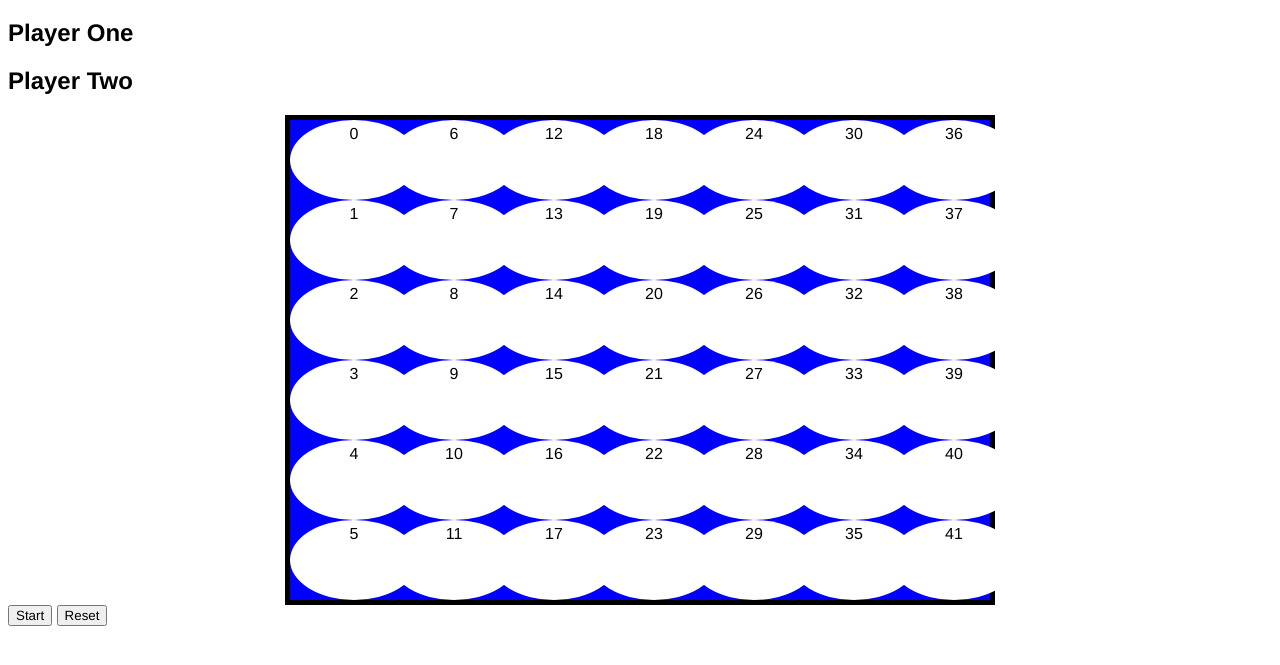
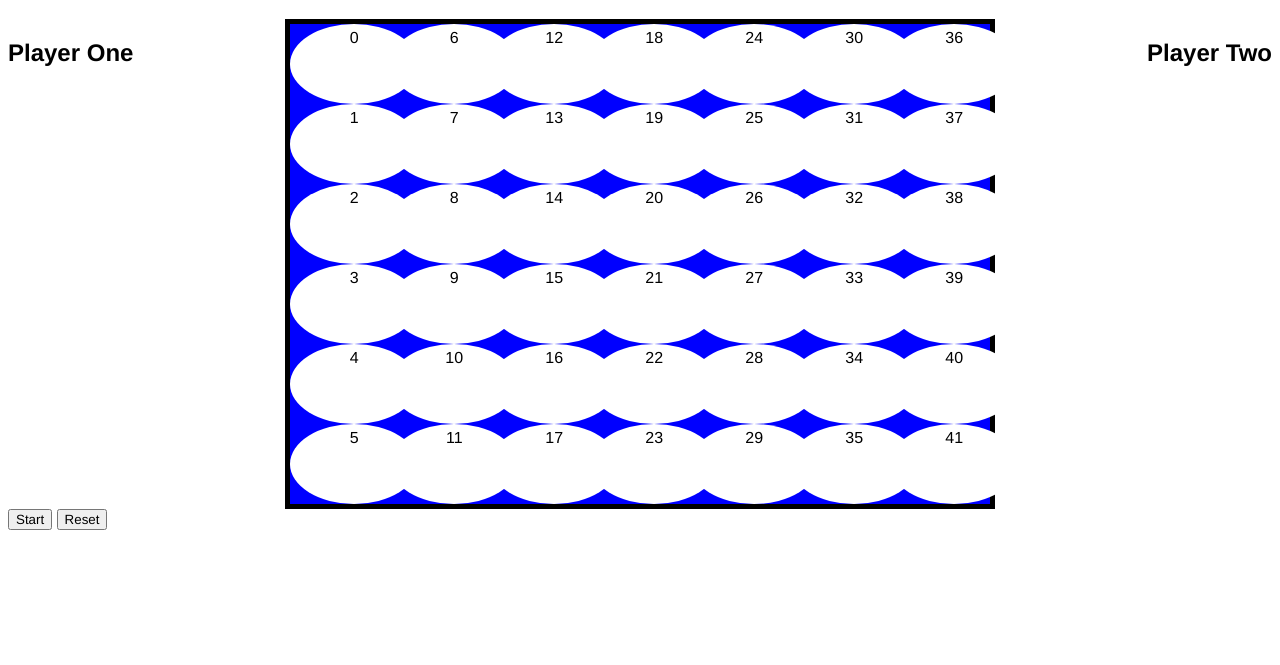
Before and after one commit to Reggiea2230/Connect-Four, a plain HTML site: page index.html in a window 1280 px wide. Shown: the part 61-726 px from the top of the page. Drawn offline with Linux system fonts and the light colour scheme.

Commit message:
updated javascript

```diff
--- a/css/style.css
+++ b/css/style.css
@@ -7,7 +7,12 @@ h1 {
      text-align: center;
   }
 
-
+#p1 {
+       float: left;
+}
+#p2 {
+       float: right;
+}
 #board {
      border: 5px solid;
      background-color: blue;
@@ -77,6 +82,9 @@ h1 {
        padding: 5px 5px 15px 5px;
 
 }
+main {
+       justify-content: center;
+}
 
 /*.blue {
        background-color: rgb(255, 0, 0);
--- a/index.html
+++ b/index.html
@@ -10,8 +10,11 @@
 </head>
 <body>
     <h1> Connect Four</h1>
-    <h2> Player One</h2>
-    <h2> Player Two</h2>
+    <h1 id='p1-score'></h1>
+    <h1 id='p2-score'></h1>
+    <h2 id='p1'> Player One</h2>
+    <h2 id ='p2'> Player Two</h2>
+
       <div id ='board'>
           <section id ='colOne'>
                 <div id ='0' class ='tile'>0</div>
--- a/js/script.js
+++ b/js/script.js
@@ -45,6 +45,8 @@ if (e.target.tagName === 'DIV'){
 
 });
 
+
+
 document.querySelector('button')
 	.addEventListener('click', reset);
 
```
